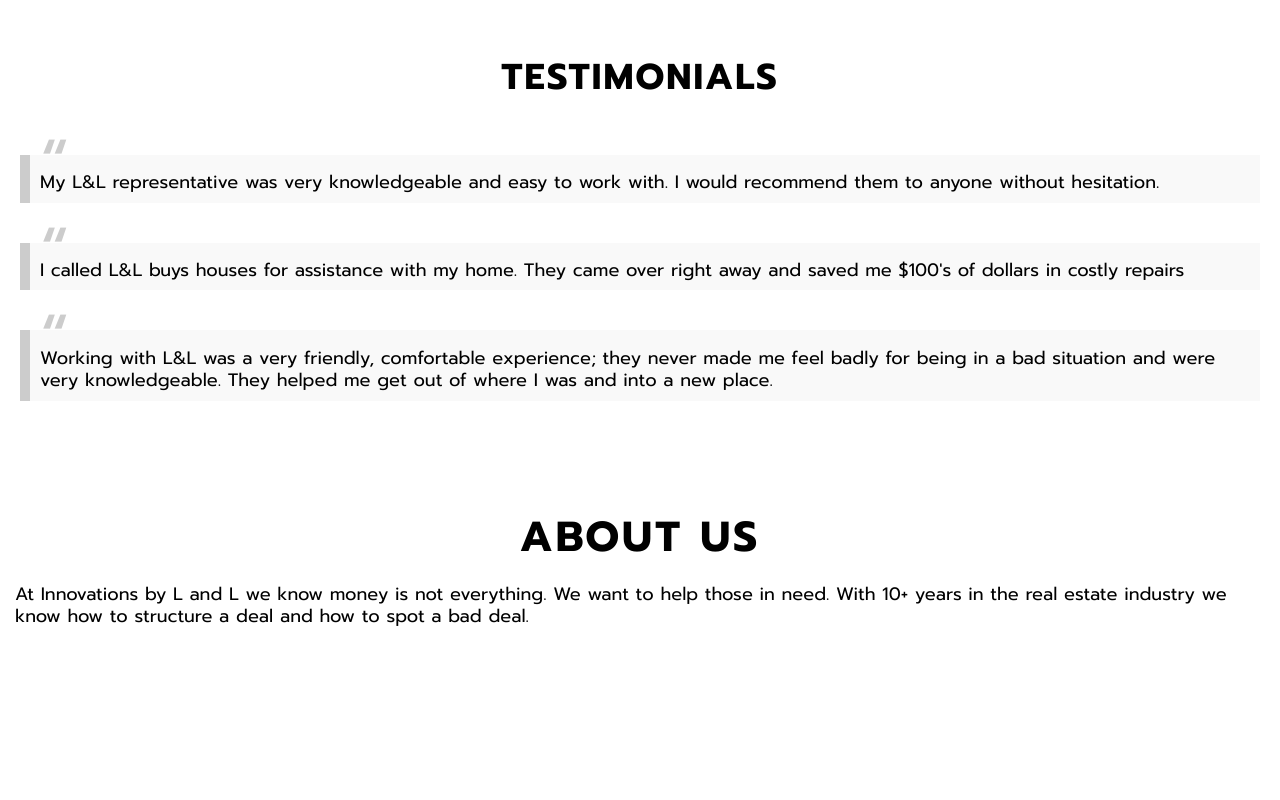
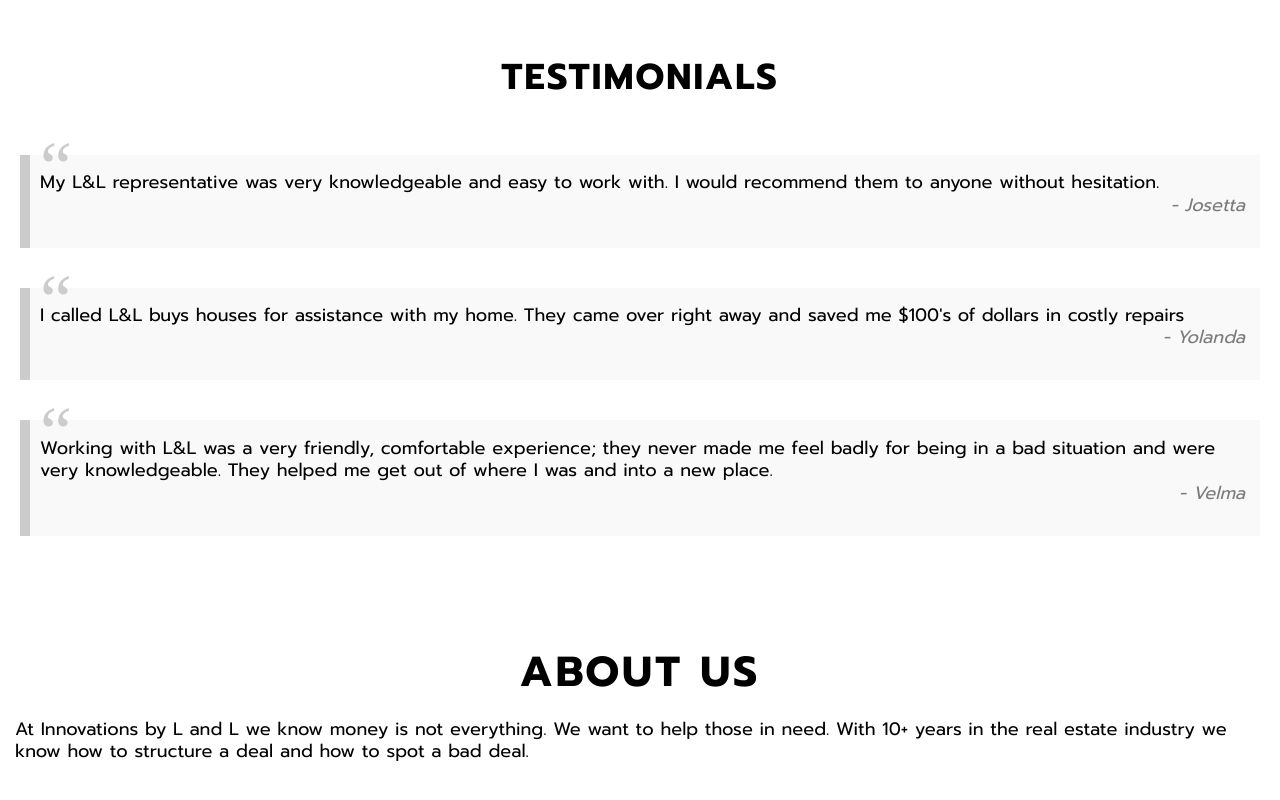
Before and after one commit to phillipjones2/llredesign, a plain HTML site: page index.html in a window 1280 px wide. Shown: the part 1910-2710 px from the top of the page. Before the commit the page ends 2613 px from the top, so only its background shows below. Drawn offline with Linux system fonts and the light colour scheme.

Commit message:
fix testimonials -  add citation and change open quote style

```diff
--- a/css/main.css
+++ b/css/main.css
@@ -285,6 +285,7 @@
   margin-right: 0.25em;
   vertical-align: -0.4em;
   display: block;
+  font-family: times;
 }
 
 blockquote:after {
@@ -297,7 +298,10 @@
 }
 
 blockquote p {
-  display: inline;
+  text-align: right;
+  opacity: .5;
+  font-style: italic;
+  margin-right: 5px;
 }
 
 /*About us*/
--- a/index.html
+++ b/index.html
@@ -130,19 +130,22 @@
         <blockquote>
           My L&L representative was very knowledgeable and easy to work with.
           I would recommend them to anyone without hesitation.
+          <p> - Josetta</p>
         </blockquote>
-        <p></p>
+
         <blockquote>
           I called L&L buys houses for assistance with my home.
           They came over right away and saved me $100's of dollars in
           costly repairs
+          <p>- Yolanda</p>
         </blockquote>
-        <p></p>
+
         <blockquote>
           Working with L&L was a very friendly, comfortable experience;
           they never made me feel badly for being in a bad situation and
           were very knowledgeable. They helped me get out of where I was and
           into a new place.
+          <p>- Velma</p>
         </blockquote>
 
       </div>
```
